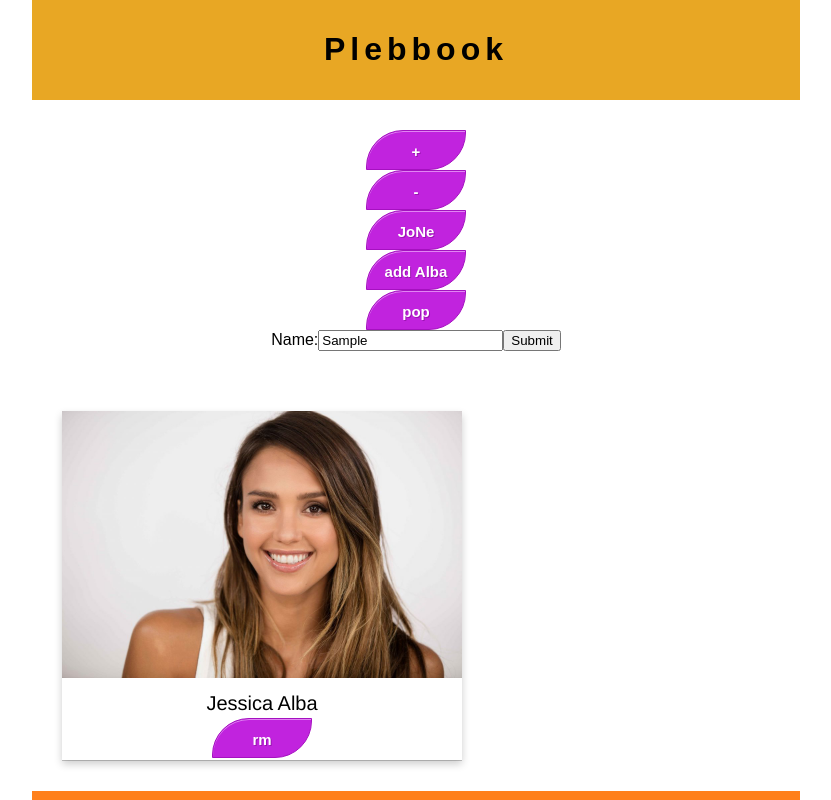
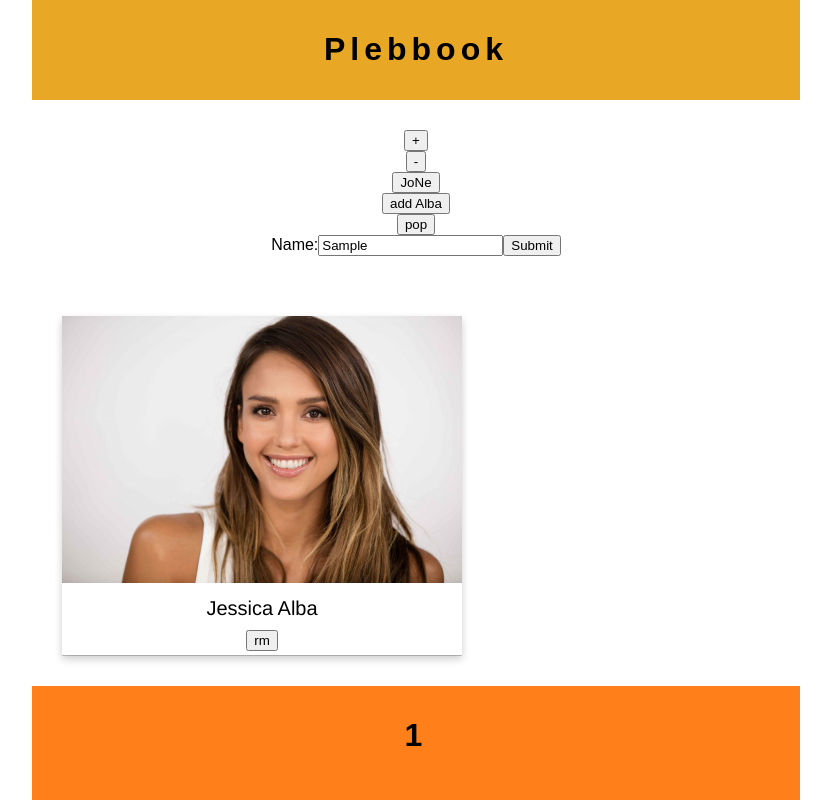
Before and after one commit to bovicbro/victors.space, a React (Create React App) app: page / in a window 1280 px wide. Both pictures are taken after typing "Sample" into the empty fields and a click on the button "add Alba". Shown: the top 800 px of the page, without its empty margins (224-1055 px from the left). Built offline with nearby package versions, Linux system fonts and the light colour scheme.

Commit message:
Adds css grid for person cards, removes ugly buttons

```diff
--- a/src/App.css
+++ b/src/App.css
@@ -74,3 +74,15 @@ img {
   width: 60%;
   margin: 0 auto;
 }
+
+.gridContainer {
+  display: grid;
+grid-template-columns: repeat(auto-fit, minmax(400px, 1fr));
+}
+
+.card {
+  grid-column-start: 2;
+  grid-column-end: 5;
+  grid-row-start: 1;
+  grid-row-end: 3;
+}
--- a/src/components/List.js
+++ b/src/components/List.js
@@ -7,7 +7,7 @@ export default class List extends React.Component {
   } render() {
     return(
       <div>
-        <ul>
+        <ul class="gridContainer">
           {this.props.listItems.map(function(listValue) {
             return <ListItem item={listValue.name}
               image={listValue.img}
--- a/src/index.css
+++ b/src/index.css
@@ -17,46 +17,11 @@ li {
 }
 
 button {
-	-moz-box-shadow:inset 0px 1px 0px 0px #e184f3;
-	-webkit-box-shadow:inset 0px 1px 0px 0px #e184f3;
-	box-shadow:inset 0px 1px 0px 0px #e184f3;
-	background:-moz-linear-gradient( center top, #c124de 5%, #a20dbd 100% );
-	filter:progid:DXImageTransform.Microsoft.gradient(startColorstr='#c123de', endColorstr='#a20dbd');
-	background-color:#c123de;
-	-webkit-border-top-left-radius:37px;
-	-moz-border-radius-topleft:37px;
-	border-top-left-radius:37px;
-	-webkit-border-top-right-radius:0px;
-	-moz-border-radius-topright:0px;
-	border-top-right-radius:0px;
-	-webkit-border-bottom-right-radius:37px;
-	-moz-border-radius-bottomright:37px;
-	border-bottom-right-radius:37px;
-	-webkit-border-bottom-left-radius:0px;
-	-moz-border-radius-bottomleft:0px;
-	border-bottom-left-radius:0px;
-	text-indent:0;
-	border:1px solid #a511c0;
-	display:inline-block;
-	color:#ffffff;
-	font-family:Arial;
-	font-size:15px;
-	font-weight:bold;
-	font-style:normal;
-	height:40px;
-	line-height:40px;
-	width:100px;
-	text-decoration:none;
-	text-align:center;
-	text-shadow:1px 1px 0px #9b14b3;
+
 }
 button:hover {
-	background:-webkit-gradient( linear, left top, left bottom, color-stop(0.05, #a20dbd), color-stop(1, #c123de) );
-	background:-moz-linear-gradient( center top, #a20dbd 5%, #c123de 100% );
-	filter:progid:DXImageTransform.Microsoft.gradient(startColorstr='#a20dbd', endColorstr='#c123de');
-	background-color:#a20dbd;
-}button:active {
-	position:relative;
-	top:1px;
+}
+
+button:active {
 }
 /* This button was generated using CSSButtonGenerator.com */
```
